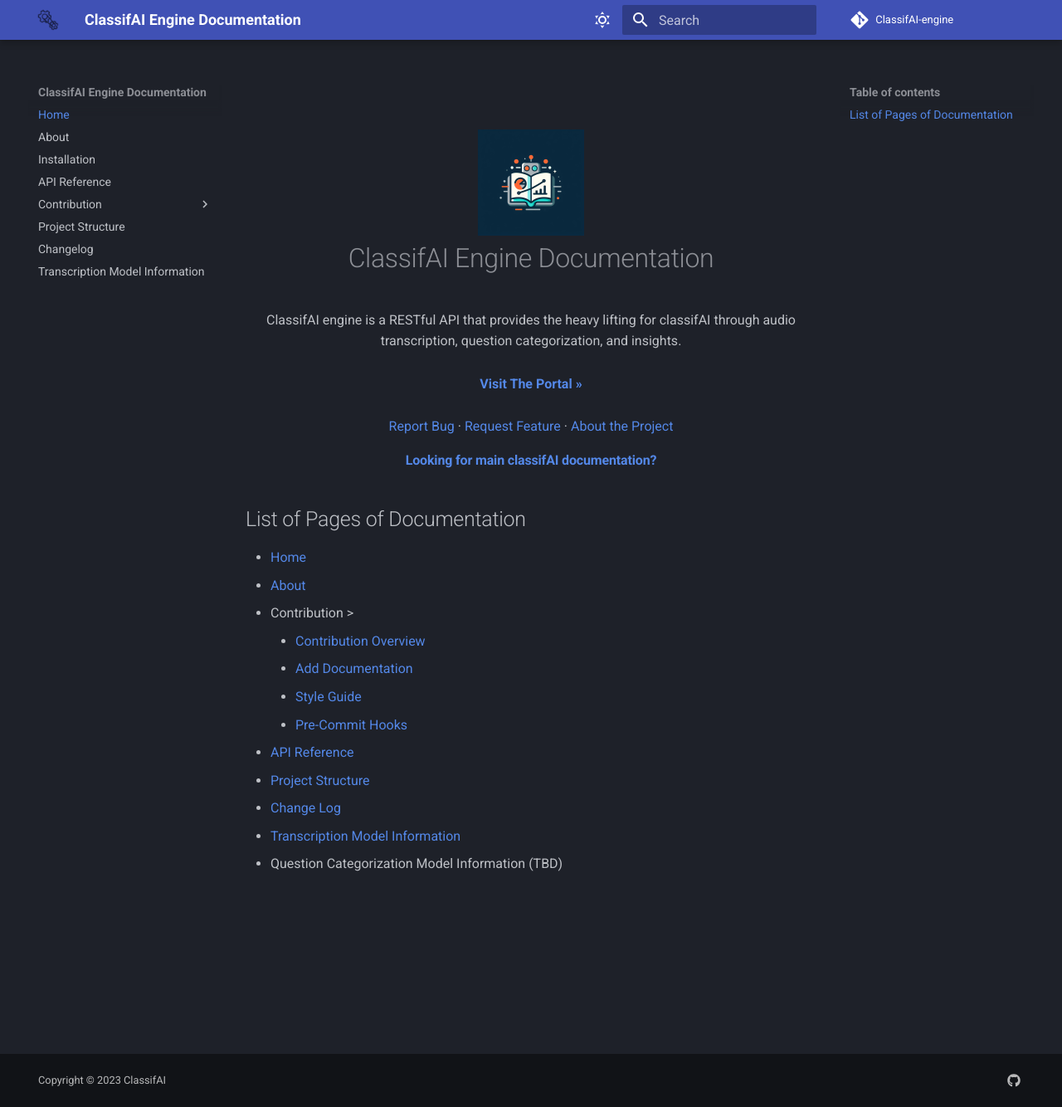
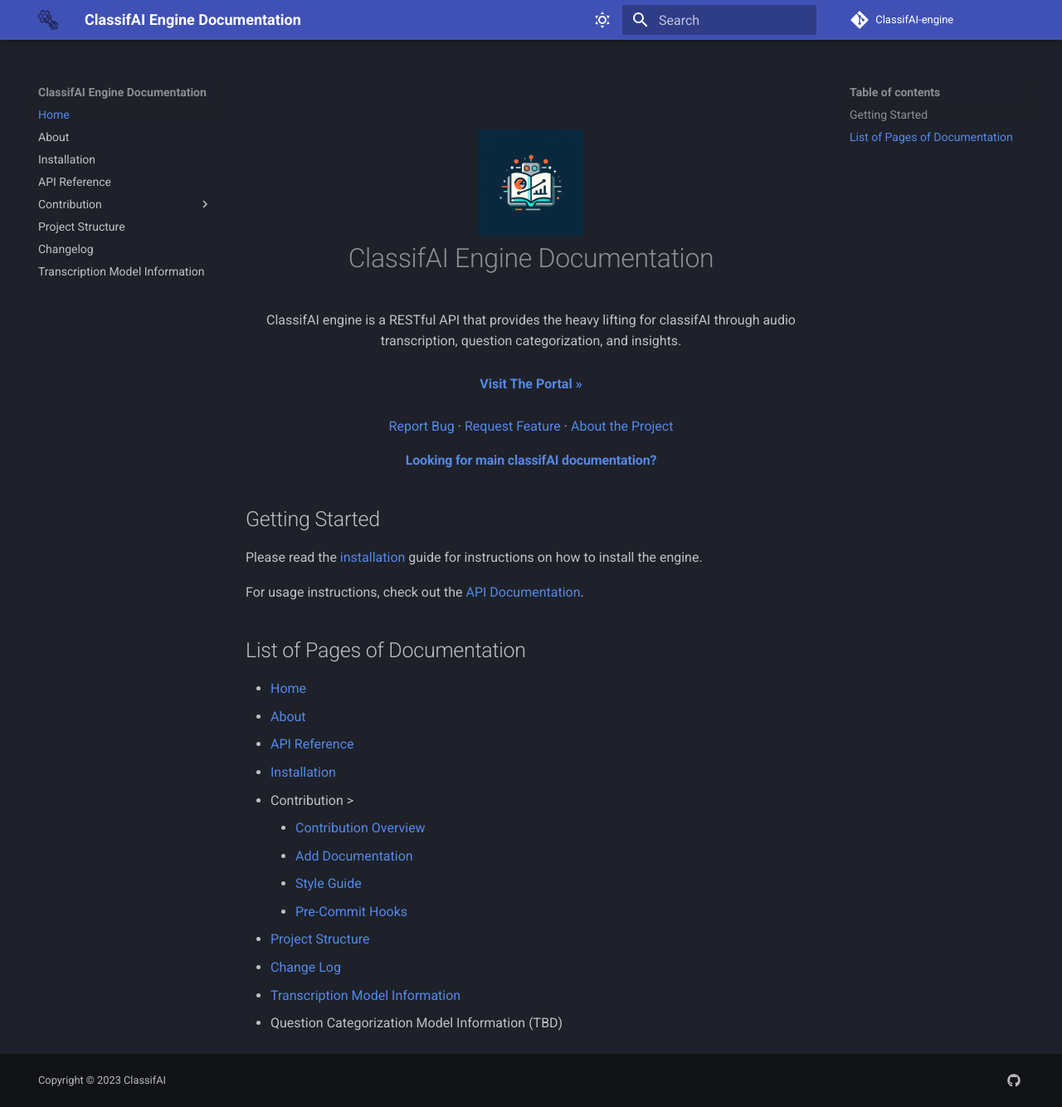
Before and after one commit to TCU-ClassifAI/classifAI-engine, an MkDocs documentation site: the page built from docs/index.md, in a window 1280 px wide and 1334 px high. Shown: the whole window at 83% size. Built offline with MkDocs 1.6.1 and Material for MkDocs 9.7.7, drawn with Linux system fonts in a browser that asks for light colours; comment, search, counter and statistics services are not loaded.

Commit message:
Add files to index.md

```diff
--- a/docs/index.md
+++ b/docs/index.md
@@ -29,16 +29,23 @@
   <a href="https://tcu-instructional-ai.github.io/classifai-docs/">Looking for main classifAI documentation?</a>
 </h4>
 
+## Getting Started
+
+Please read the [installation](installation.md) guide for instructions on how to install the engine.
+
+For usage instructions, check out the [API Documentation](api.md).
+
 ## List of Pages of Documentation
 
 - [Home](index.md)
 - [About](about.md)
+- [API Reference](api.md)
+- [Installation](installation.md)
 - Contribution >
     - [Contribution Overview](contribution/contributing.md)
     - [Add Documentation](contribution/editing_docs.md)
     - [Style Guide](contribution/style_guide.md)
     - [Pre-Commit Hooks](contribution/instructions_for_pre-commit.md)
-- [API Reference](api.md)
 - [Project Structure](structure.md)
 - [Change Log](changelog.md)
 - [Transcription Model Information](transcription.md)
```
